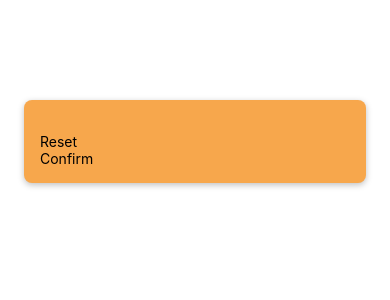
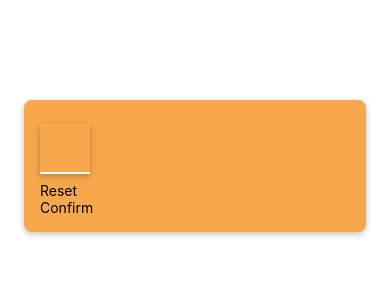
Before and after one commit to massjack1/MiniGame-App, a React Native app: screen / in a window 390 px wide. Shown: the top 300 px of the page. Built offline with nearby package versions, Linux system fonts and the light colour scheme.

Commit message:
Style number input

```diff
--- a/screens/StartGameScreen.js
+++ b/screens/StartGameScreen.js
@@ -4,7 +4,7 @@
 function StartGameScreen() {
     return (
             <View style={styles.inputContainer}>
-                <TextInput />
+                <TextInput style={styles.numberInput} maxLength={2}/>
                 <PrimaryButton>Reset</PrimaryButton>
                 <PrimaryButton>Confirm</PrimaryButton>
             </View>
@@ -26,5 +26,20 @@
         shadowOffset: { width: 0, height: 2 },
         shadowRadius: 6,
         shadowOpacity: 0.25,
+    },
+    numberInput: {
+        height: 50,
+        width: 50,
+        fontSize: 32,
+        borderBottomColor: '#fff',
+        borderBottomWidth: 2,
+        color: '#fff',
+        marginVertical: 8,
+        fontWeight: 'bold',
+        shadowColor: 'black',
+        shadowOffset: { width: 0, height: 2 },
+        shadowRadius: 6,
+        shadowOpacity: 0.25,
+        textAlign: 'center',
     }
 });
```
